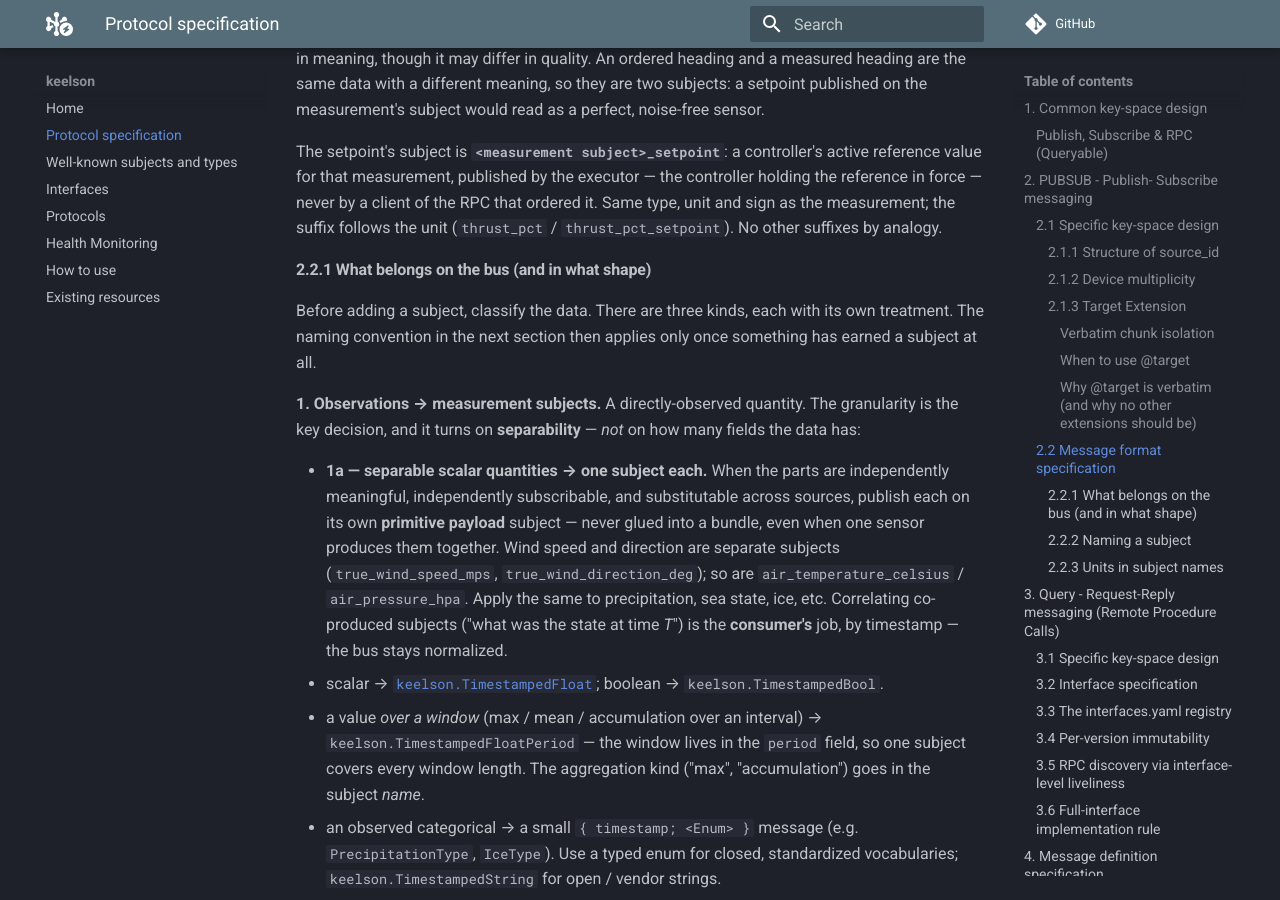
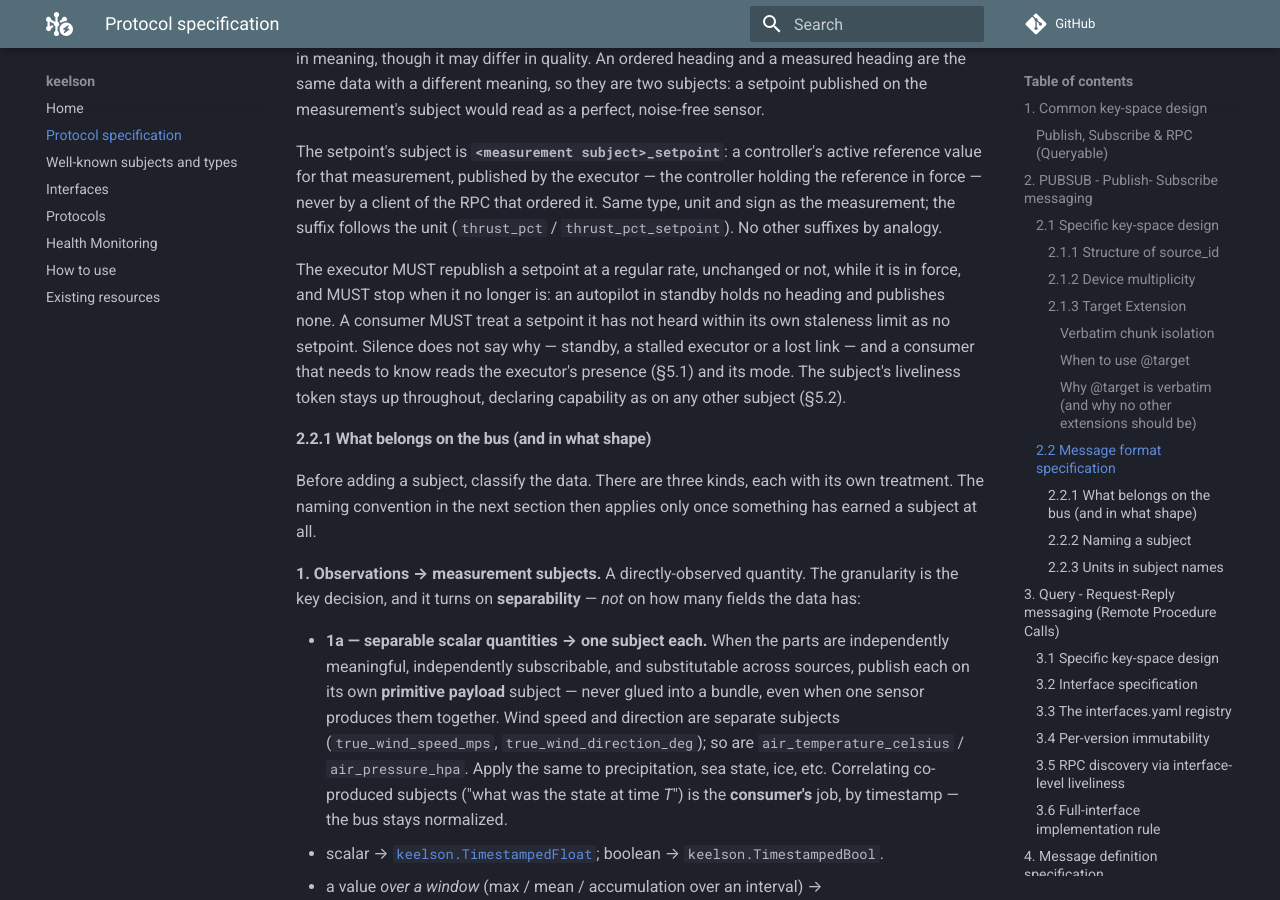
Before and after one commit to RISE-Maritime/keelson, an MkDocs documentation site: the page built from docs/protocol-specification.md, in a window 1280 px wide and 900 px high, scrolled down 6202 px. Built offline with MkDocs 1.6.1 and Material for MkDocs 9.7.7, drawn with Linux system fonts in a browser that asks for light colours; comment, search, counter and statistics services are not loaded; some of the changed text lies outside the part shown.

Commit message:
docs(setpoints): absence is silence, not a withdrawn token
A setpoint is republished while in force and silent when none is, and its
liveliness token keeps declaring capability (§5.2). Also drops a stale
field-number comment and corrects what SteeringProposal mirrors.

Co-Authored-By: Claude Opus 5.5 <noreply@anthropic.com>
Claude-Session: https://claude.ai/code/session_01V9jmGptHDL2wYerLZmbAnH

```diff
--- a/docs/protocol-specification.md
+++ b/docs/protocol-specification.md
@@ -241,6 +241,8 @@ The main design principles behind this scheme are:
 A subject fixes the meaning of a value; `source_id` carries its origin and referent. Values that differ in meaning are different subjects. Everything published on one subject is interchangeable in meaning, though it may differ in quality. An ordered heading and a measured heading are the same data with a different meaning, so they are two subjects: a setpoint published on the measurement's subject would read as a perfect, noise-free sensor.
 
 The setpoint's subject is **`<measurement subject>_setpoint`**: a controller's active reference value for that measurement, published by the executor — the controller holding the reference in force — never by a client of the RPC that ordered it. Same type, unit and sign as the measurement; the suffix follows the unit (`thrust_pct` / `thrust_pct_setpoint`). No other suffixes by analogy.
+
+The executor MUST republish a setpoint at a regular rate, unchanged or not, while it is in force, and MUST stop when it no longer is: an autopilot in standby holds no heading and publishes none. A consumer MUST treat a setpoint it has not heard within its own staleness limit as no setpoint. Silence does not say why — standby, a stalled executor or a lost link — and a consumer that needs to know reads the executor's presence (§5.1) and its mode. The subject's liveliness token stays up throughout, declaring capability as on any other subject (§5.2).
 
 #### 2.2.1 What belongs on the bus (and in what shape)
 
```
Also changed, not shown: other parts of docs/protocol-specification.md (+0 -1 lines), 3 other files.
